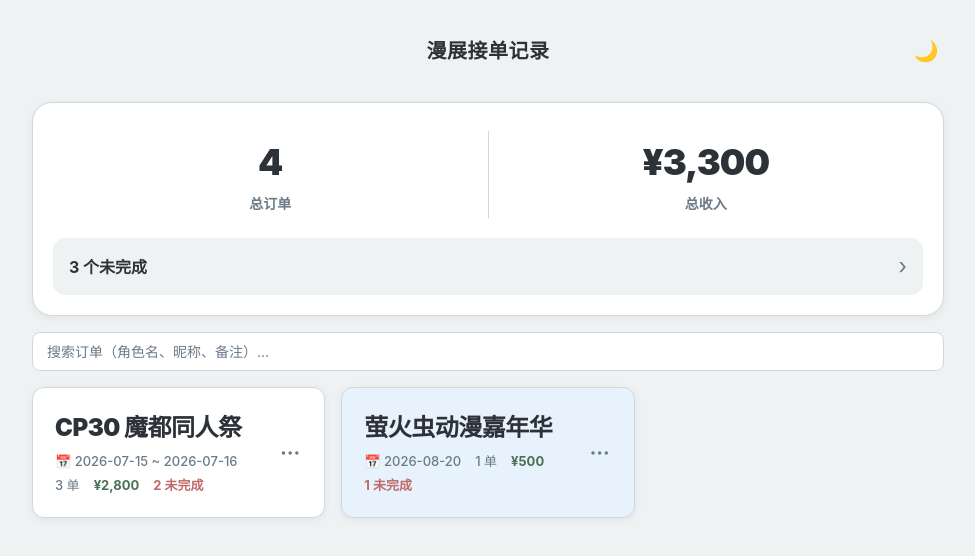
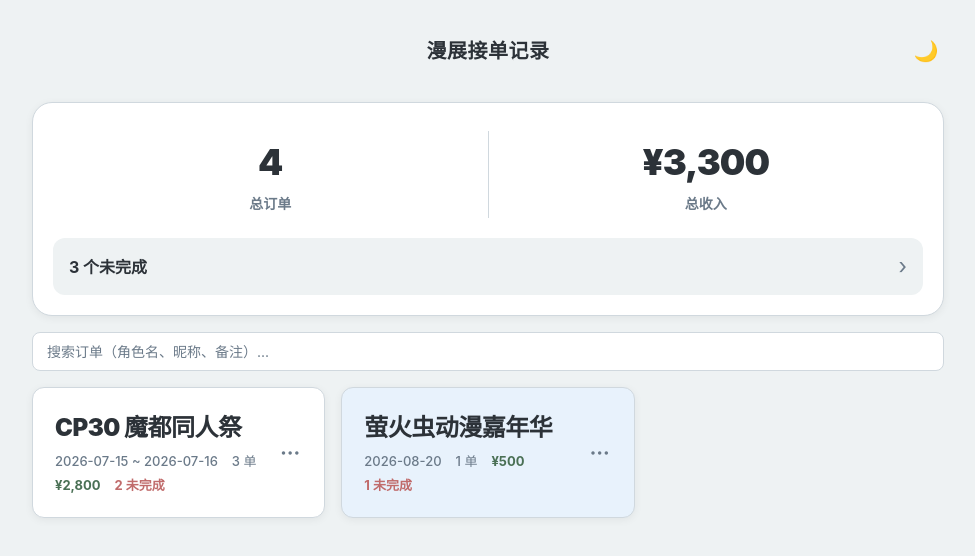
Before and after one commit to S1honglan/manzhanjiedanjilu, a React (Vite) app: page / in a window 1280 px wide. Shown: the top 556 px of the page, without its empty margins (152-1127 px from the left). Built offline with nearby package versions, Linux system fonts and the light colour scheme.

Commit message:
style: 删除主项目卡片的日历图标emoji

```diff
--- a/src/App.tsx
+++ b/src/App.tsx
@@ -315,7 +315,7 @@ function App() {
                         <div className="project-card-body">
                           <div className="project-card-name">{project.name}</div>
                           <div className="project-card-meta-row">
-                            {project.dateEnd ? (<span>📅 {project.date} ~ {project.dateEnd}</span>) : (<span>📅 {project.date}</span>)}
+                            {project.dateEnd ? (<span>{project.date} ~ {project.dateEnd}</span>) : (<span>{project.date}</span>)}
                             <span className="project-card-stat">{orderCount} 单</span>
                             <span className="project-card-income">¥{income.toLocaleString()}</span>
                             {unfinished > 0 && <span className="project-card-unfinished">{unfinished} 未完成</span>}
@@ -359,7 +359,7 @@ function App() {
         <section className="project-page">
           <div className="section-header">
             <button className="btn secondary" onClick={handleBackHome}>← 返回</button>
-            <div style={{ flex: 1 }}><div className="section-label">{activeProject.name}</div><div className="section-date">📅 {activeProject.date}{activeProject.dateEnd ? ` ~ ${activeProject.dateEnd}` : ''}</div></div>
+            <div style={{ flex: 1 }}><div className="section-label">{activeProject.name}</div><div className="section-date">{activeProject.date}{activeProject.dateEnd ? ` ~ ${activeProject.dateEnd}` : ''}</div></div>
             <button className="btn primary" onClick={openNewOrderForm}>+ 新建订单</button>
           </div>
 
```
